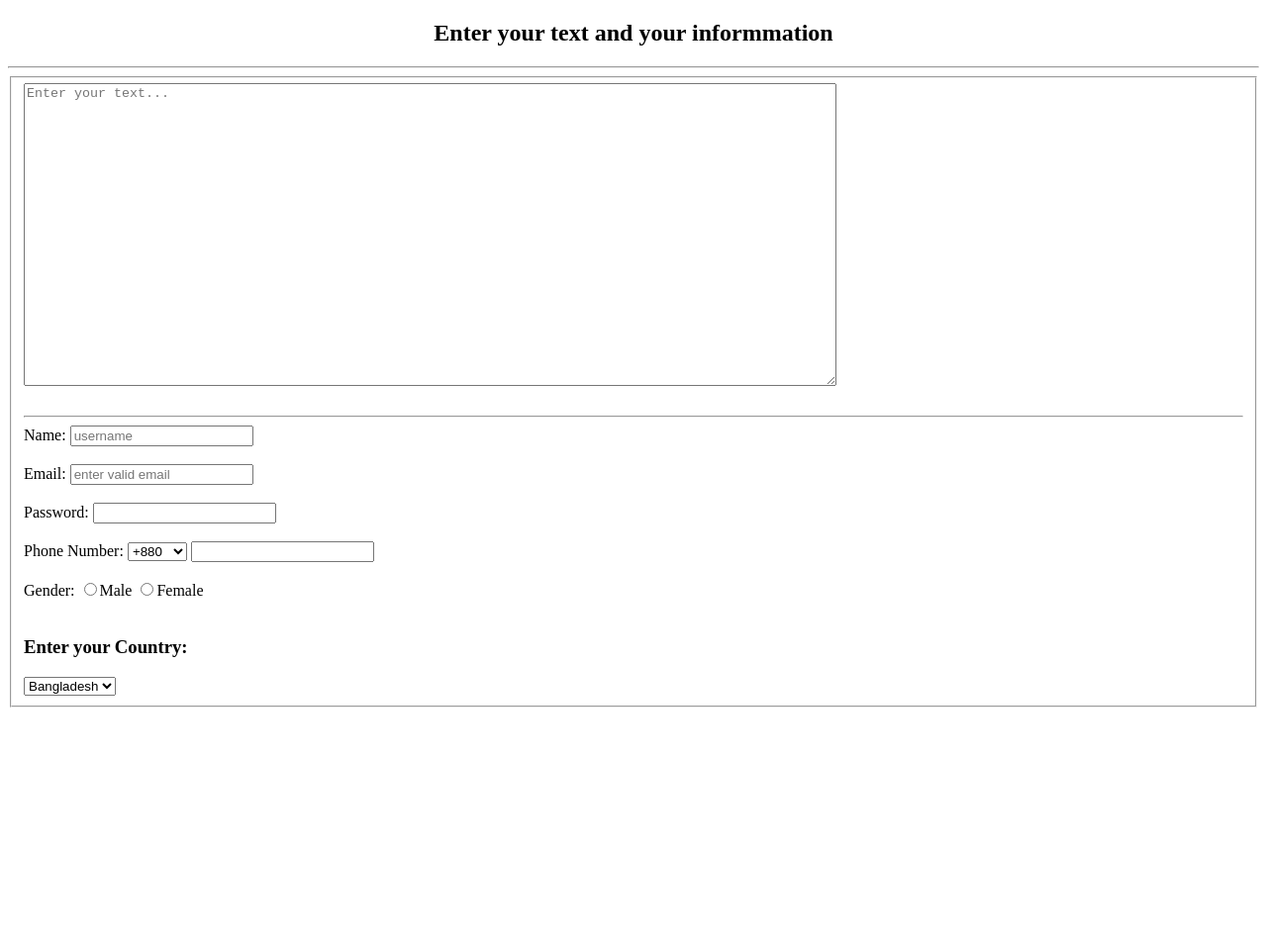
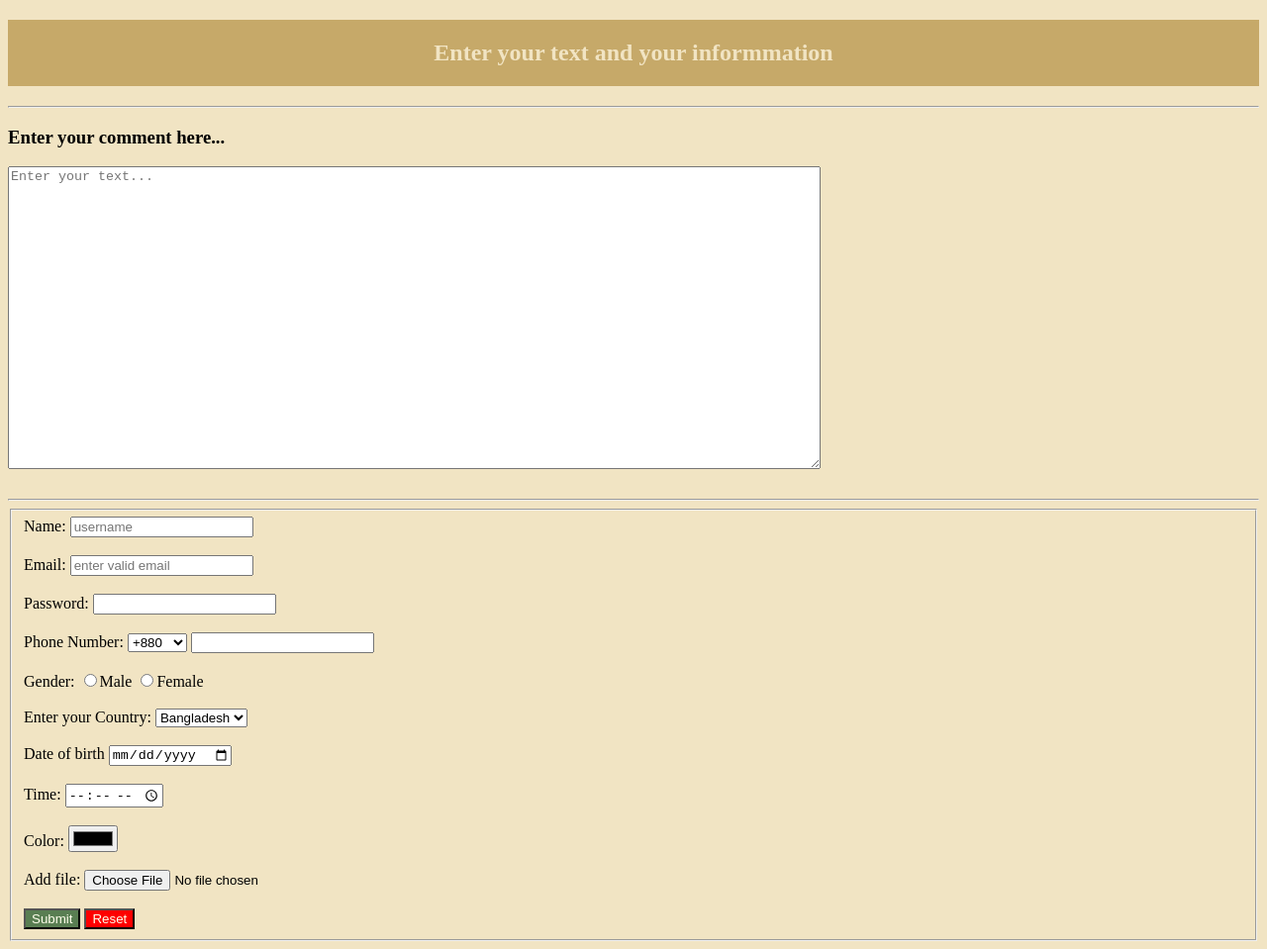
Before and after one commit to Tareqhasanmunna/HTML_learing, a plain HTML site: page form.html in a window 1280 px wide. Shown: the whole page at 99% size. Before the commit the page ends 800 px from the top, so only its background shows below. Drawn offline with Linux system fonts and the light colour scheme.

Commit message:
Add files via upload

```diff
--- a/form.html
+++ b/form.html
@@ -1,12 +1,15 @@
 <!DOCTYPE html>
 <html lang="en">
     <head>
-        <title>Fillup Form</title>
+        <link rel="stylesheet" href="formstyle.css">
+        <title>Contact with us</title>
     </head>
-    <body>
-    <h2 style="text-align: center;">Enter your text and your informmation</h2>
+    <body class="page">
+    <h2 class="heading" style="text-align: center;">Enter your text and your informmation</h2>
     <hr>
-    <fieldset><form action="#" method="post"><textarea rows="20" cols="100" placeholder="Enter your text..."></textarea><br><br><hr>
+    <h3>Enter your comment here...</h3>
+    <textarea rows="20" cols="100" placeholder="Enter your text..."></textarea><br><br><hr>
+    <fieldset><form action="#" method="post">
     <label for="user">Name:</label>
     <input type="text" id="user" name="user" placeholder="username"><br><br>
     <label for="email">Email:</label>
@@ -23,12 +26,24 @@
     Gender:
     <input type="radio" name="g">Male
     <input type="radio" name="g">Female<br><br>
-    <h3> Enter your Country:</h3>
+     Enter your Country:
     <select>
         <option value="Bangladesh">Bangladesh</option>
         <option value="India">India</option>
         <option value="Amarica">Amarica</option>
-    </select></form></fieldset>
+    </select>
+    <br><br>
+    <label for="date">Date of birth</label>
+    <input type="date" id="data" name="dob"><br><br>
+    <label for="time">Time:</label>
+    <input type="time" id="time" name="time"><br><br>
+    <label for="color">Color:</label>
+    <input type="color" id="color" name="color"><br><br>
+    <label for="file">Add file:</label>
+    <input type="file" id="file" name="file"><br><br>
+    <input class="submit" type="submit" name="submit">
+    <input class="reset" type="reset" name="reset">
+</form></fieldset>
 
     </body>
 </html>
--- /dev/null
+++ b/formstyle.css
@@ -0,0 +1,16 @@
+.page{
+    background-color: rgb(241, 228, 195);
+}
+.heading{
+    color: rgb(241, 228, 195);
+    background-color: rgb(198, 169, 105);
+    padding: 20px;
+}
+.submit{
+    color: rgb(255, 255, 236);
+    background-color: rgb(89, 126, 82);
+}
+.reset{
+    color: rgb(255, 255, 236);
+    background-color: rgb(254, 0, 0);
+}
--- a/style.css
+++ b/style.css
@@ -1,26 +1,26 @@
-marquee{
-    background-color: yellow;
+.marquee{
+    background-color: rgb(89, 126, 82);
 }
-h1{
-    color: blueviolet;
-    background-color: pink;
+.nav_about{
+    text-align: right;
 }
-body{
-    background-color: blanchedalmond;
-    background-image: url(body.jpg);
-    background-repeat: no-repeat;
-
+.h1{
+    color: rgb(89, 126, 82);
 }
-.about{
-    border-width: 5px;
-    border-style:dotted;
-    border-color: aqua;
-    border-radius: 25px;
+.subhead{
+    color: rgb(255, 255, 236);
 }
-.contact{
-    background-color: aqua;
+.hero{
+    background-color: rgb(241, 228, 195);
+    padding: 20px 20px 20px;
 }
-.pages{
-    border: 5px solid aqua;
-    border-radius: 25px ;
+.body{
+    background-color: rgb(255, 255, 236);
+    padding: 25px;
 }
+.foot{
+    background-color: rgb(198, 169, 105);
+    padding-top: 20px;
+    padding-bottom: 20px;
+    padding-left: 20px;
+}
```
Also changed, not shown: about.html (+2 -3 lines), index.html (+20 -10 lines), list.html (+2 -1 lines).
